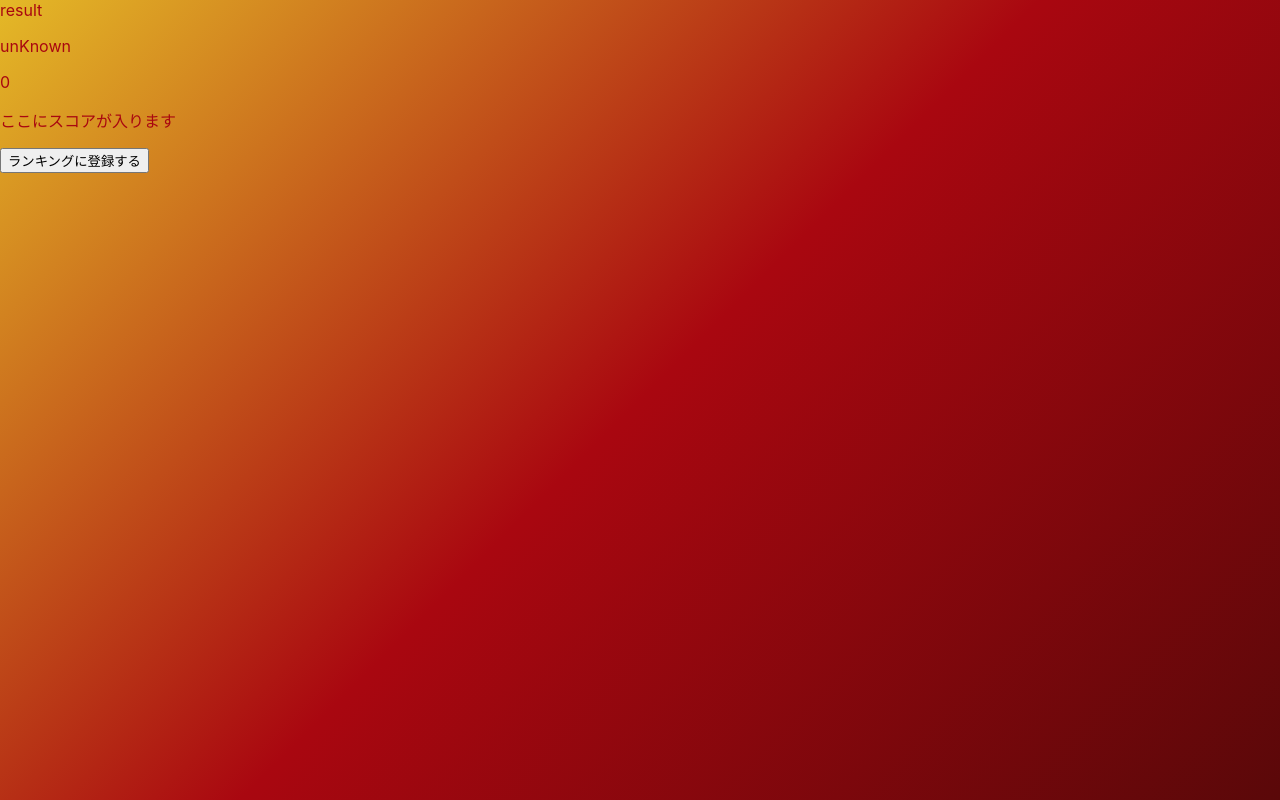
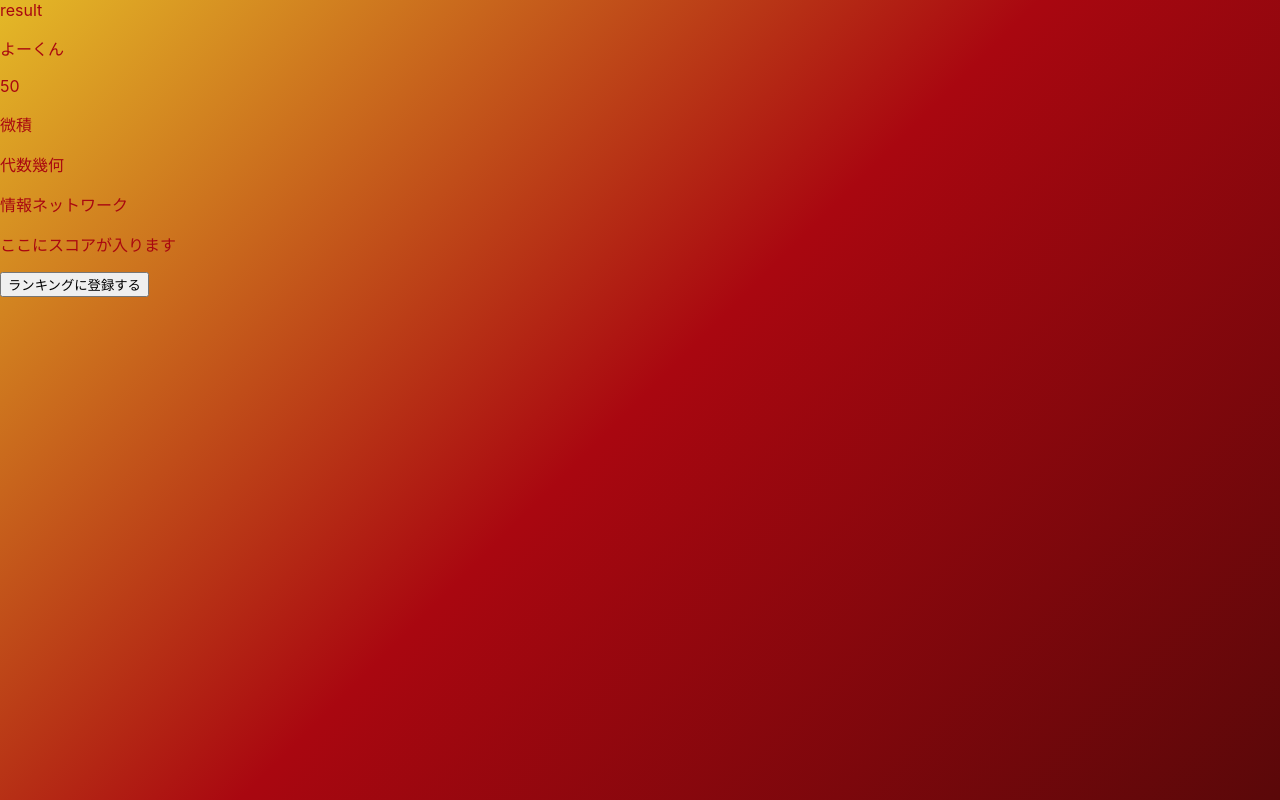
Before and after one commit to shu20031026/ptera-app-front, a Next.js app: page /result in a window 1280 px wide. Built offline with nearby package versions, Linux system fonts and the light colour scheme.

Commit message:
resultページ用のダミーデータを設定

```diff
--- a/src/views/components/pages/Result/index.tsx
+++ b/src/views/components/pages/Result/index.tsx
@@ -2,15 +2,21 @@ import { NextPage } from 'next'
 import { useRouter } from 'next/router'
 import { useRecoilValue } from 'recoil'
 import { result } from './style'
-import { resultDataState } from '@/context/atoms'
+import { resultDataState, ResultType } from '@/context/atoms'
 
 export const Result: NextPage = () => {
-  const resultData = useRecoilValue(resultDataState)
+  // const resultData = useRecoilValue(resultDataState)
   const router = useRouter()
 
   function addRanking() {
     // firebaseにでーたをとばすしょり
     router.replace('/ranking')
+  }
+  //ダミーデータ
+  const resultData: ResultType = {
+    userName: 'よーくん',
+    breakUnit: ['微積', '代数幾何', '情報ネットワーク'],
+    time: 50,
   }
 
   return (
```
